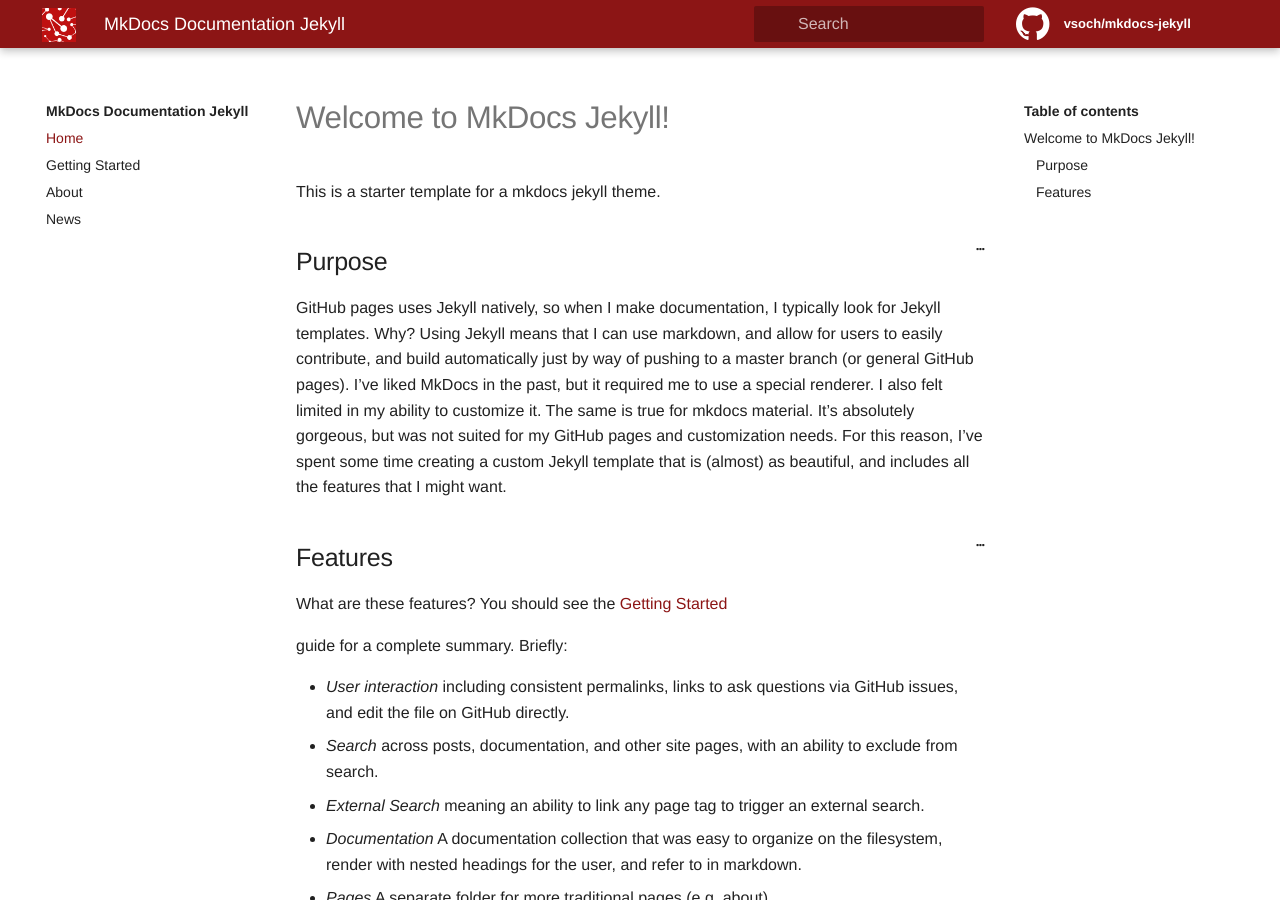
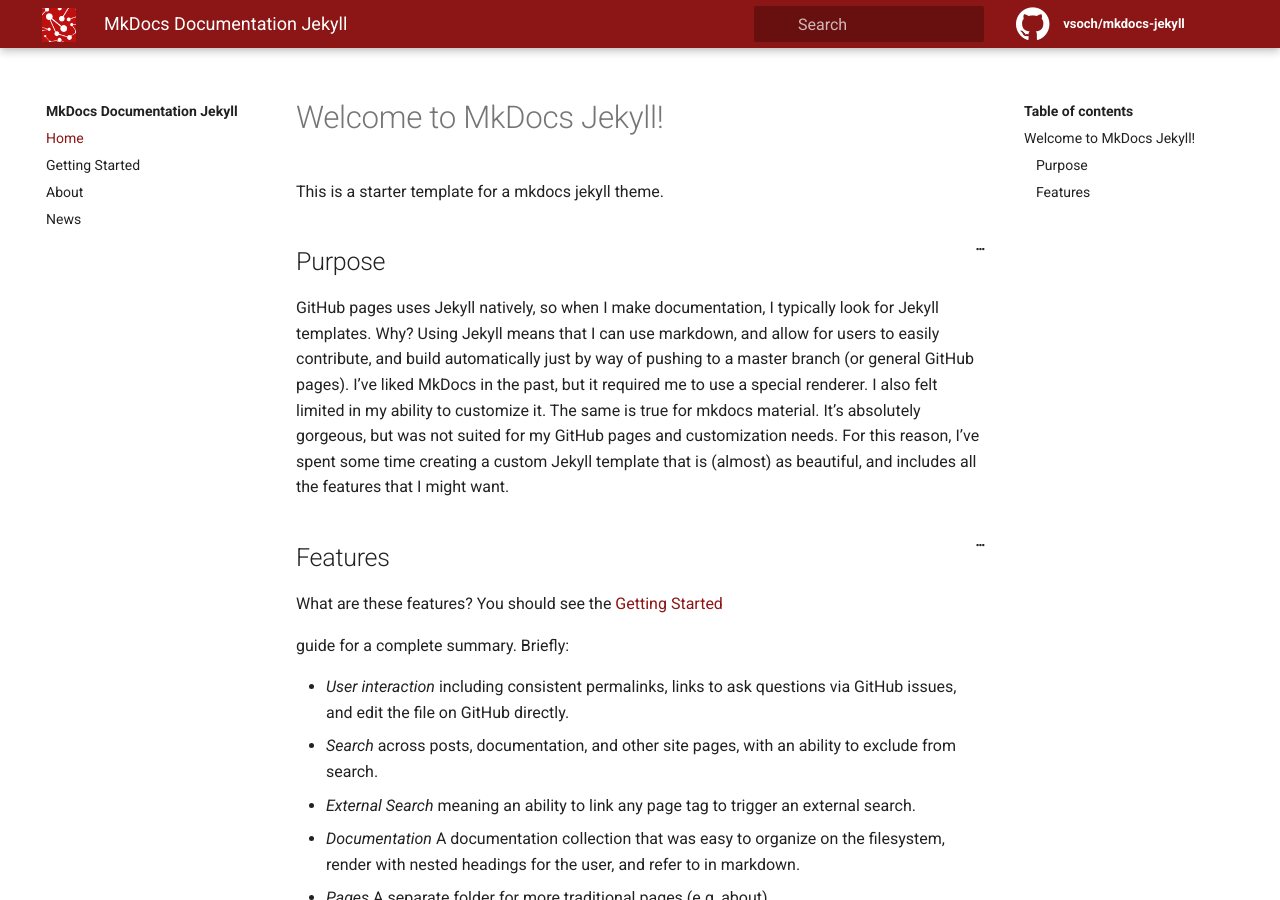
Before and after one commit to vsoch/mkdocs-jekyll, a Jekyll site: the page built from pages/index.md, in a window 1280 px wide and 900 px high. Built offline with Jekyll 4.4.1, drawn with Linux system fonts in a browser that asks for light colours.

Commit message:
tweaking style
Signed-off-by: Vanessa Sochat <vsochat@stanford.edu>

```diff
--- a/assets/css/main.css
+++ b/assets/css/main.css
@@ -146,7 +146,7 @@ body, input {
     color: rgba(0, 0, 0, .87);
     -webkit-font-feature-settings: "kern", "liga";
     font-feature-settings: "kern", "liga";
-    font-family: Helvetica Neue, Helvetica, Arial, sans-serif;
+    font-family: Roboto, Helvetica Neue, Helvetica, Arial, sans-serif;
 }
 code, kbd, pre {
     color: rgba(0, 0, 0, .87);
```
